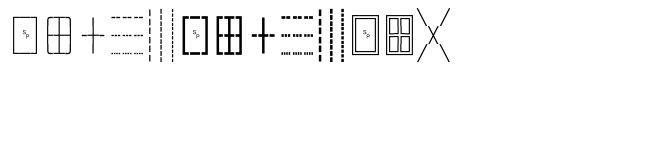
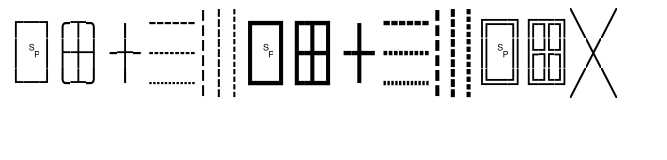
Before and after one commit to esdmr/box-drawing-sidebar, a website with bundled scripts: page resources/box-drawing.html in a window 1280 px wide. Shown: the whole page, without its empty margins (0-667 px from the left). Built offline with nearby package versions, Linux system fonts and the light colour scheme.

Commit message:
Add css var defaults

```diff
--- a/resources/box-drawing.css
+++ b/resources/box-drawing.css
@@ -6,8 +6,8 @@
 	height: var(--cmd-height, 2.5em);
 
 	background: transparent;
-	color: var(--vscode-foreground);
-	font: 2em var(--vscode-editor-font-family);
+	color: var(--vscode-foreground, currentcolor);
+	font: 2em var(--vscode-editor-font-family, monospace);
 
 	vertical-align: middle;
 	overflow: hidden;
@@ -17,8 +17,8 @@
 
 .cmd:hover {
 	z-index: 1;
-	background: var(--vscode-list-hoverBackground);
-	color: var(--vscode-list-warningForeground);
+	background: var(--vscode-list-hoverBackground, transparent);
+	color: var(--vscode-list-warningForeground, gold);
 	transform: scale(125%);
 }
 
```
